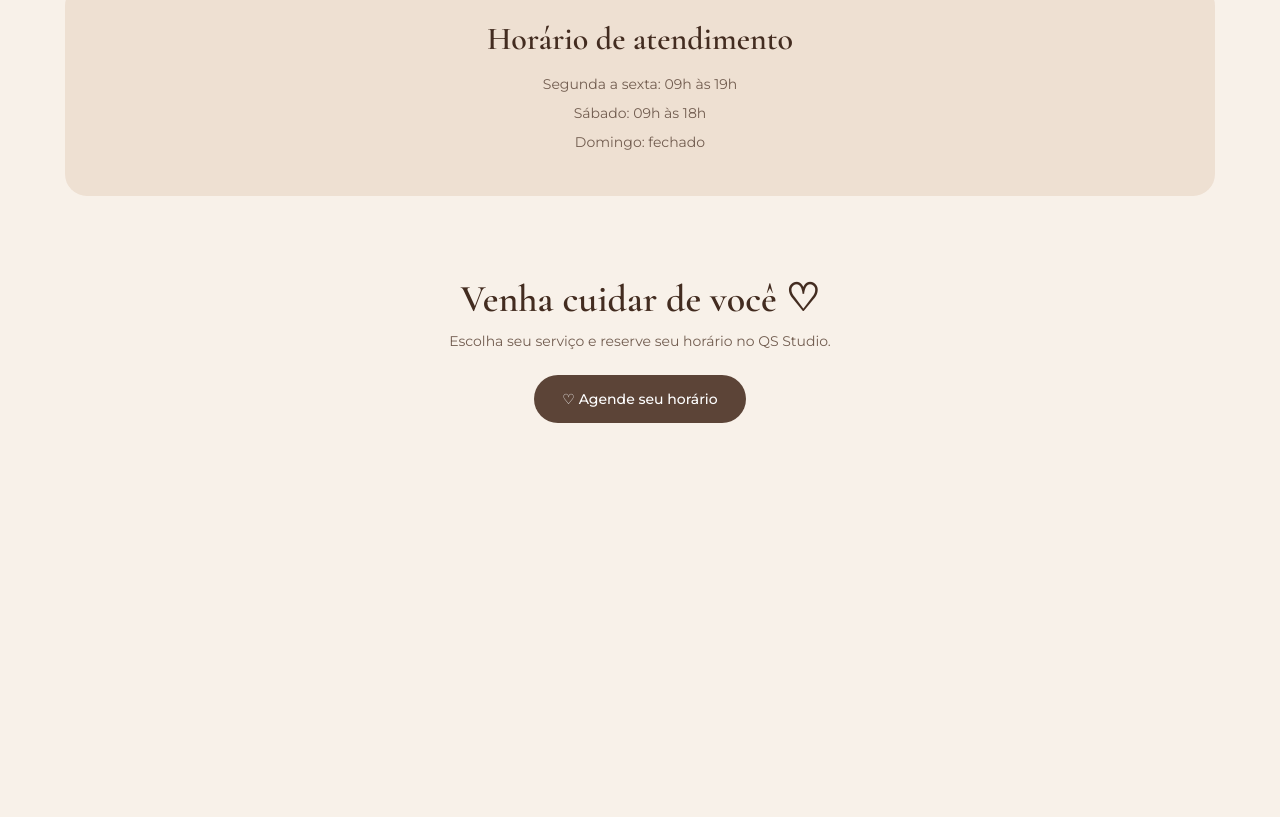
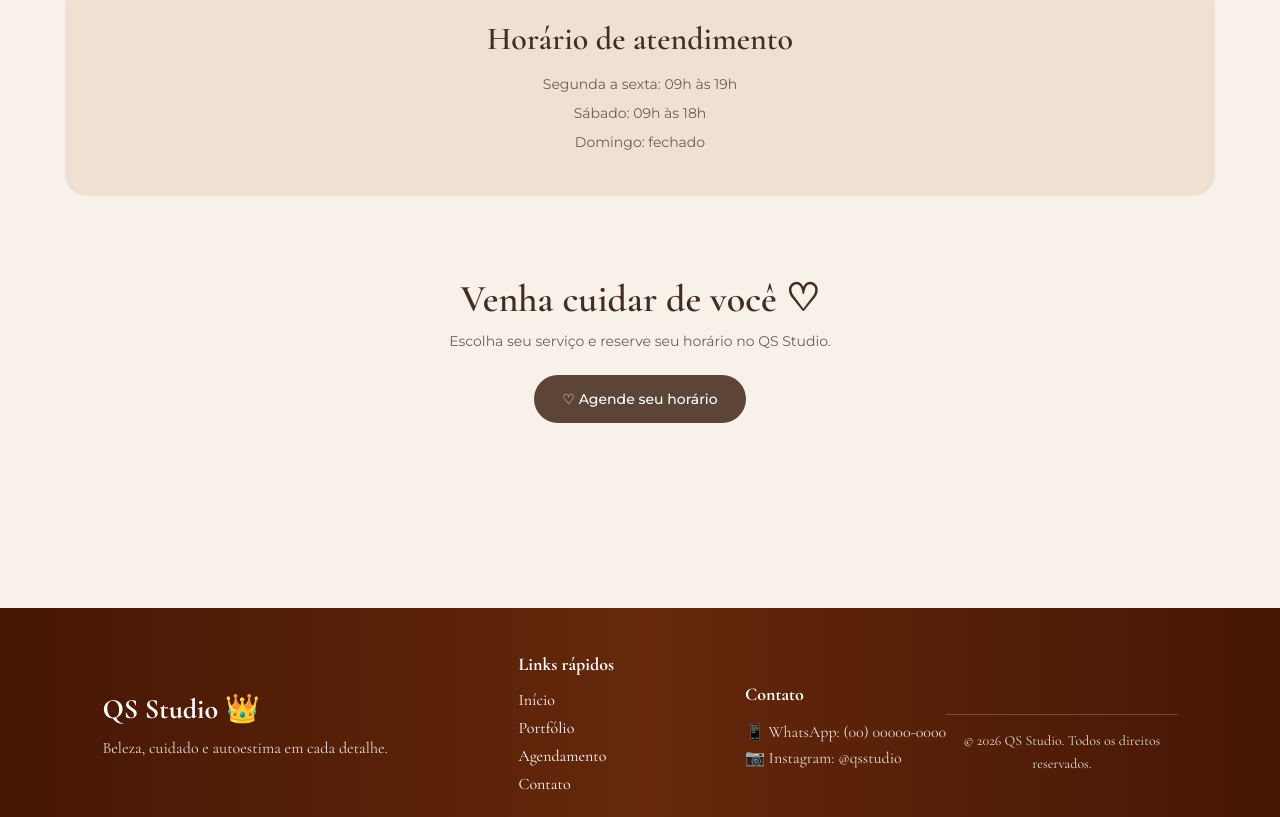
Before and after one commit to Isolguedes/QS-studio, a plain HTML site: page contato.html in a window 1280 px wide. Shown: the part 1207-2024 px from the top of the page. Before the commit the page ends 1755 px from the top, so only its background shows below. Drawn offline with nearby package versions, Linux system fonts and the light colour scheme.

Commit message:
Refactor contato.html structure and content

```diff
--- a/contato.html
+++ b/contato.html
@@ -626,6 +626,35 @@
 
     <script src="js/acessibilidade.js"></script>
 
+    <footer class="footer">
+    <div class="footer-container">
+
+        <div class="footer-logo">
+            <h2>QS Studio 👑</h2>
+            <p>Beleza, cuidado e autoestima em cada detalhe.</p>
+        </div>
+
+        <div class="footer-links">
+            <h3>Links rápidos</h3>
+            <a href="index.html">Início</a>
+            <a href="portifolio.html">Portfólio</a>
+            <a href="cadastro_agendamento.html">Agendamento</a>
+            <a href="contato.html">Contato</a>
+        </div>
+
+        <div class="footer-contato">
+            <h3>Contato</h3>
+            <p>📱 WhatsApp: (00) 00000-0000</p>
+            <p>📷 Instagram: @qsstudio</p>
+        </div>
+
+    </div>
+
+    <div class="footer-bottom">
+        <p>© 2026 QS Studio. Todos os direitos reservados.</p>
+    </div>
+</footer>
+
 
 </body>
 
```
